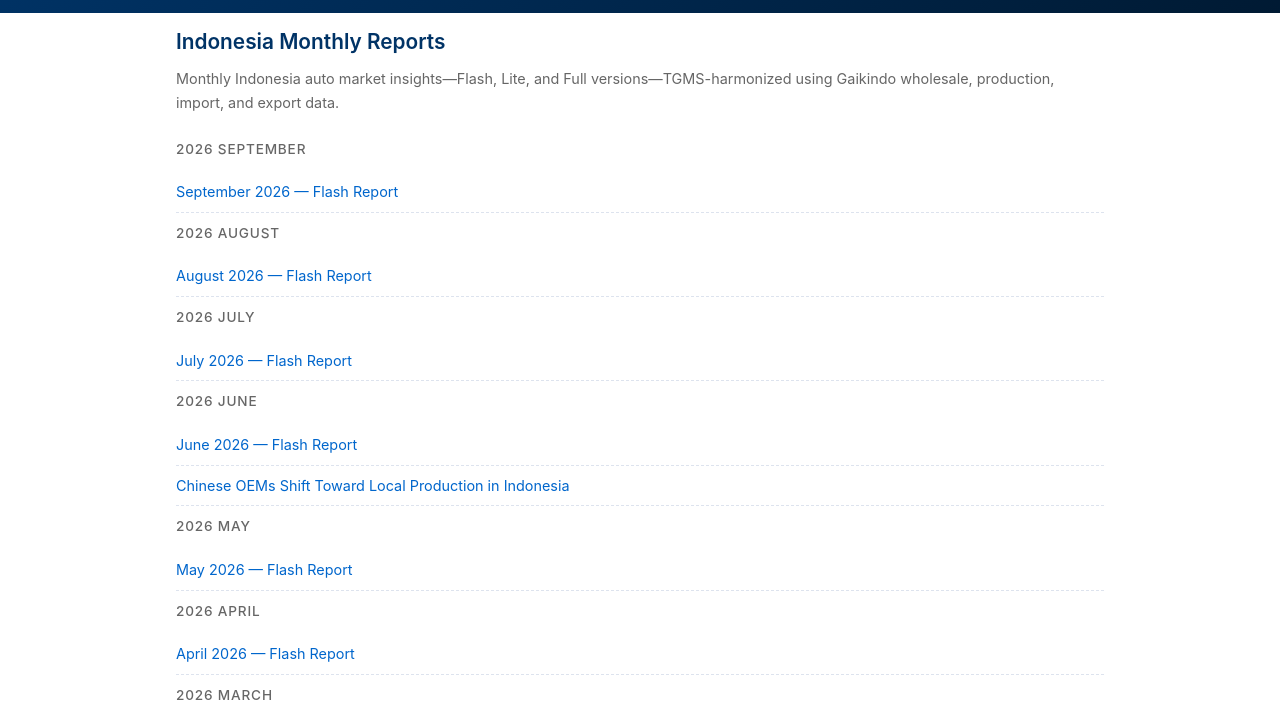
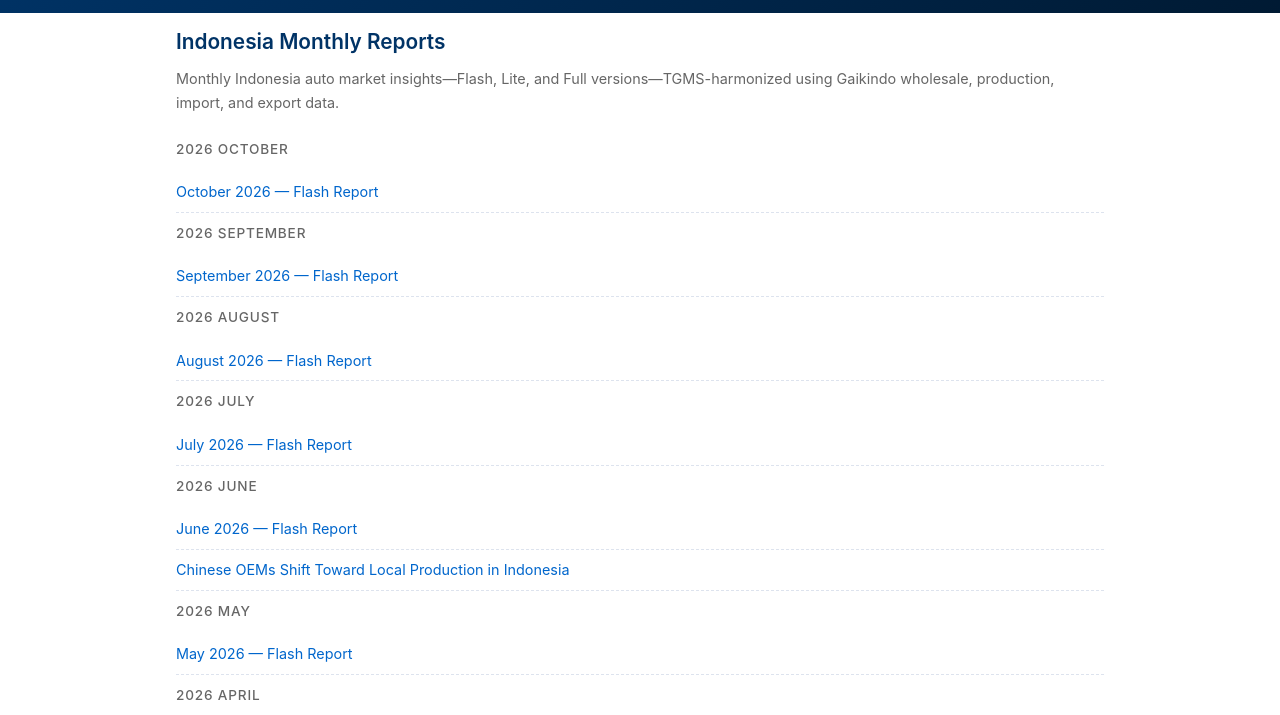
Before and after one commit to tgmsstrategy/tgms-website, a plain HTML site: page indonesia-monthly.html in a window 1280 px wide. Shown: the part 47-762 px from the top of the page. Drawn offline with Linux system fonts and the light colour scheme.

Commit message:
IndonesiaOct26

```diff
--- a/indonesia-monthly.html
+++ b/indonesia-monthly.html
@@ -51,6 +51,20 @@
     </p>
 
     <ul class="insights-list">
+<!-- 2026 October -->
+<li class="insight-item">
+  <div class="insights-label">2026 October </div>
+
+  <ul style="list-style:none; padding-left:0; margin-top:6px; font-size:0.9rem;">
+
+    <li>
+      <a class="insight-link"
+         href="assets/Indonesia/Indonesia_CY26_OctFlash.png"
+         target="_blank">
+        October 2026 — Flash Report
+      </a>
+    </li>
+
        <!-- 2026 September -->
 <li class="insight-item">
   <div class="insights-label">2026 September </div>
```
Also changed, not shown: indonesia-monthly-cn.html (+12 -0 lines), assets/Indonesia/Indonesia_CY26_OctFlash.png (added).
